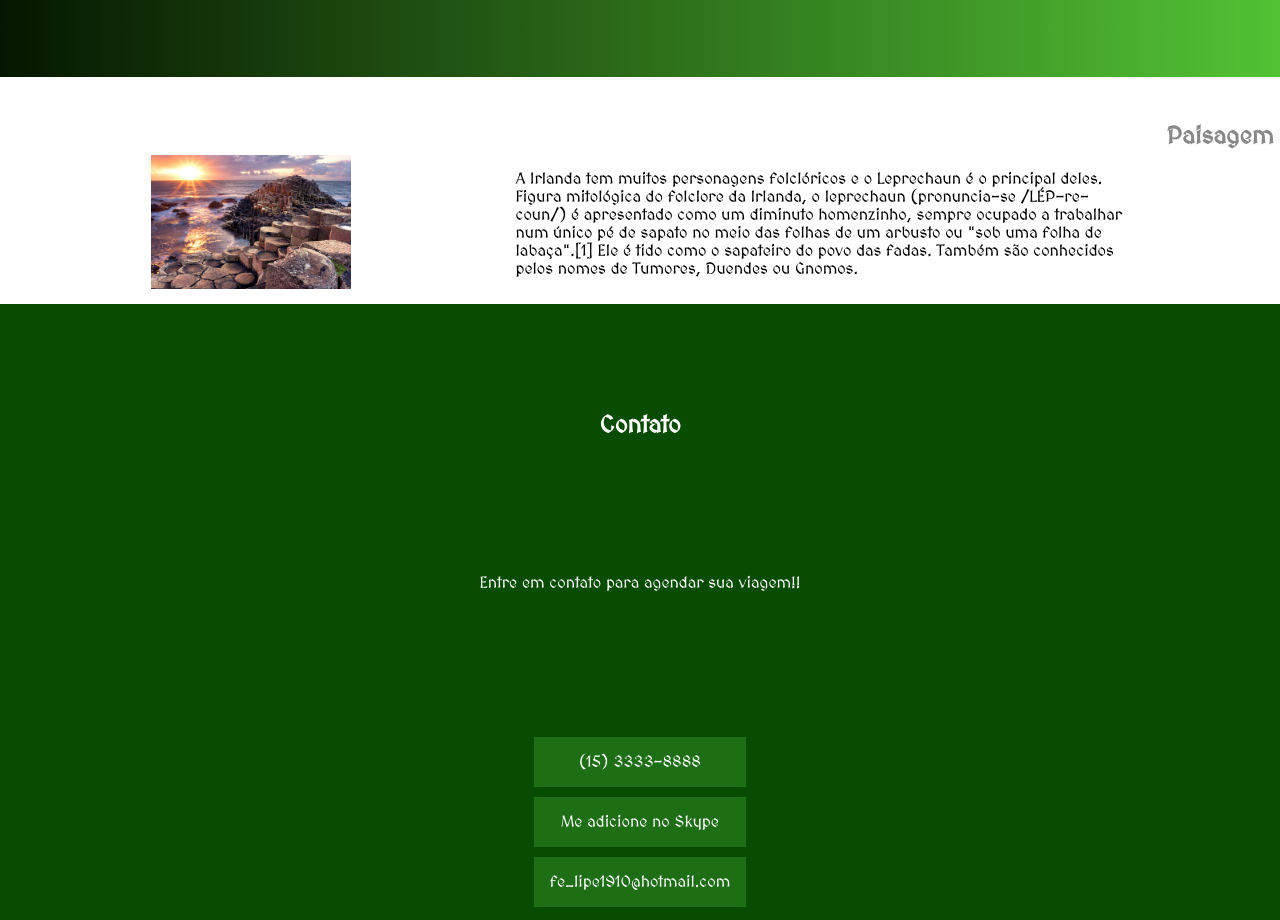
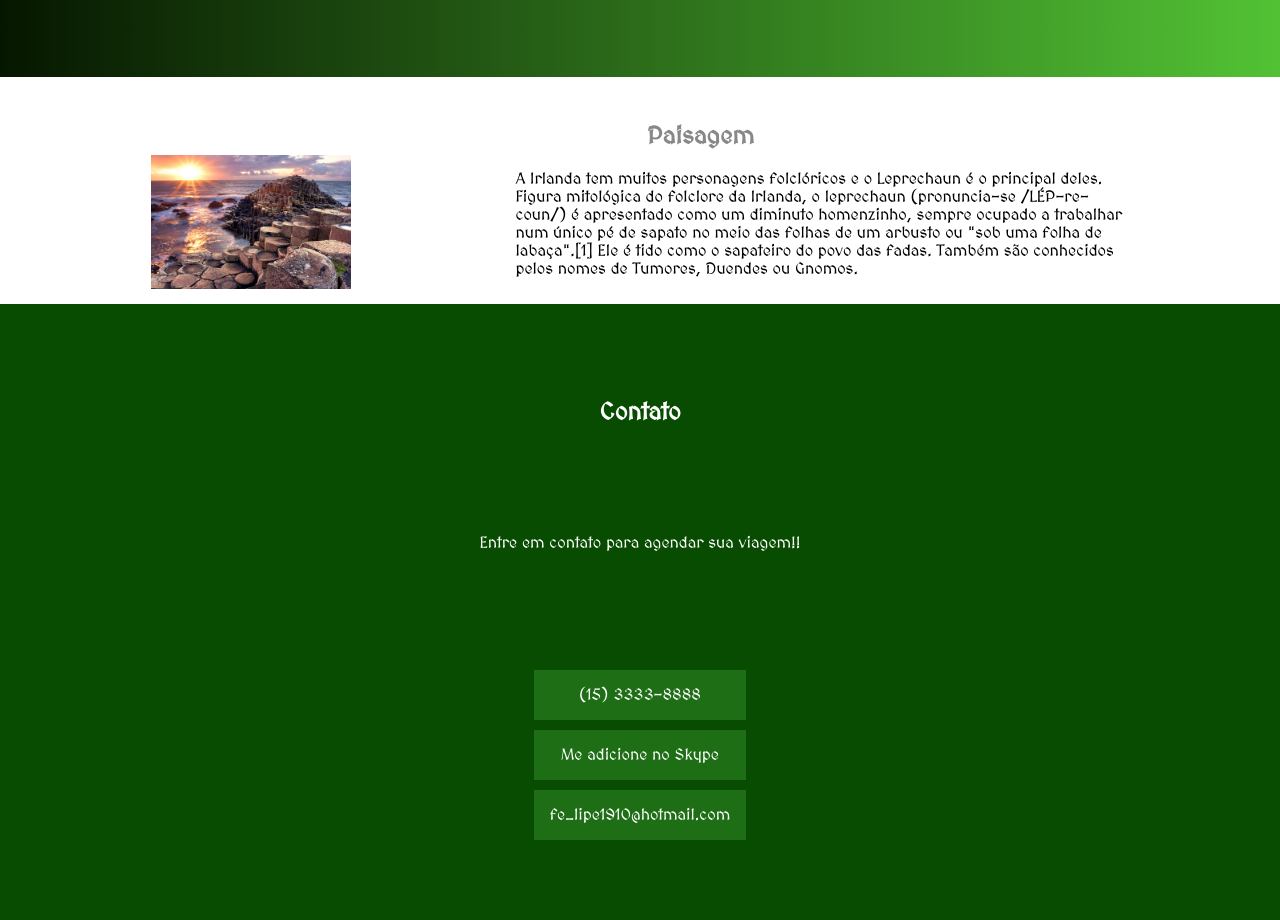
Before and after one commit to felipewrosa/facens-2016, a plain HTML site: page index.html in a window 1280 px wide. Shown: the part 1500-2420 px from the top of the page. Drawn offline with Linux system fonts and the light colour scheme.

Commit message:
Altera alinhamento do segundo conteudo

```diff
--- a/css/style.css
+++ b/css/style.css
@@ -195,6 +195,7 @@ header a:hover{
 	text-align: center;
 	color: #888;
 	font-weight: bold;
+	padding-right: 41%;
 }
 
 .detail p {
@@ -254,7 +255,7 @@ header a:hover{
 .contato {
 	background-color: #074C00;
 	color: #fff;
-	min-height: 90vh;
+	min-height: 80vh;
 	padding: 5vh 5vw;
 	display: flex;
 	flex-flow: column;
```
